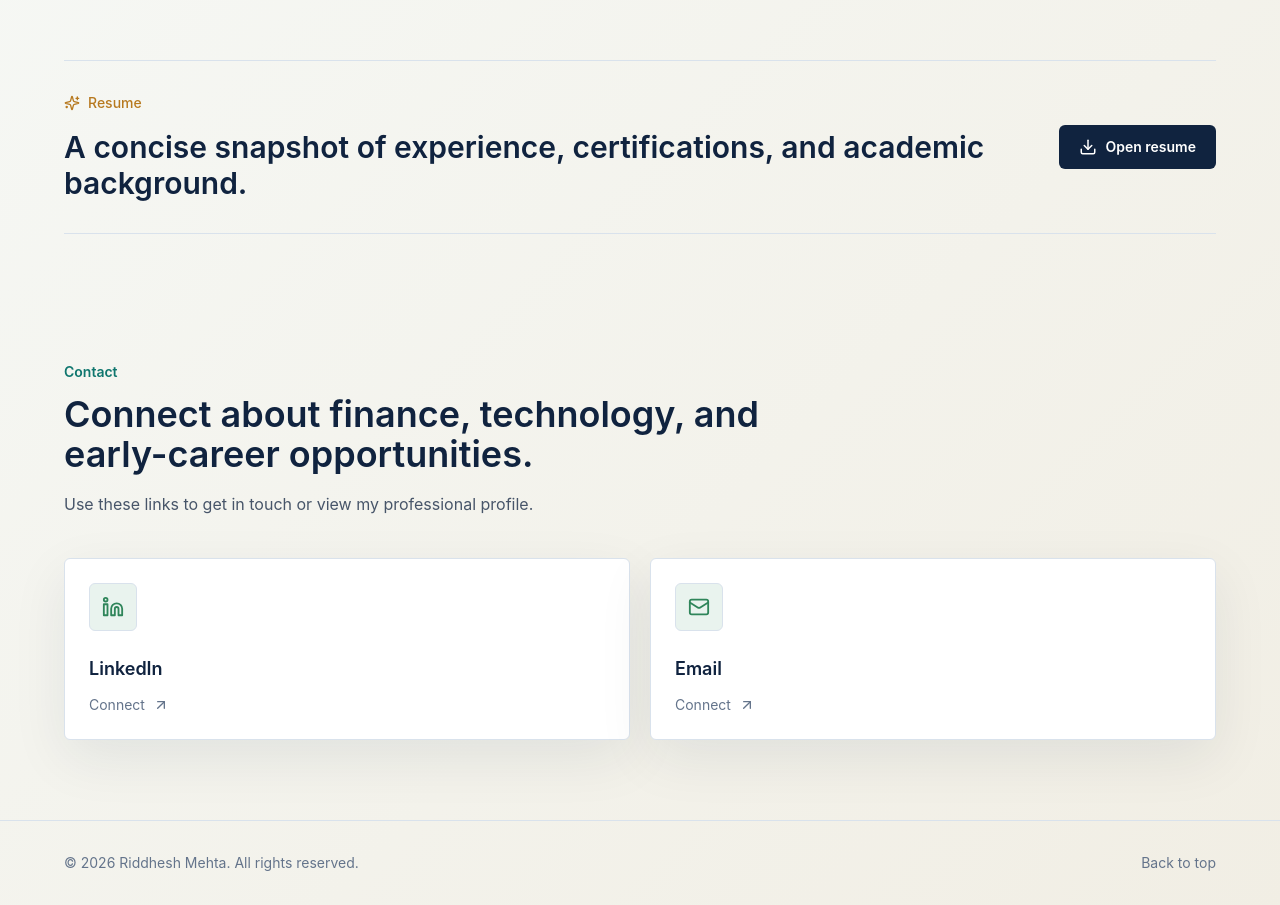
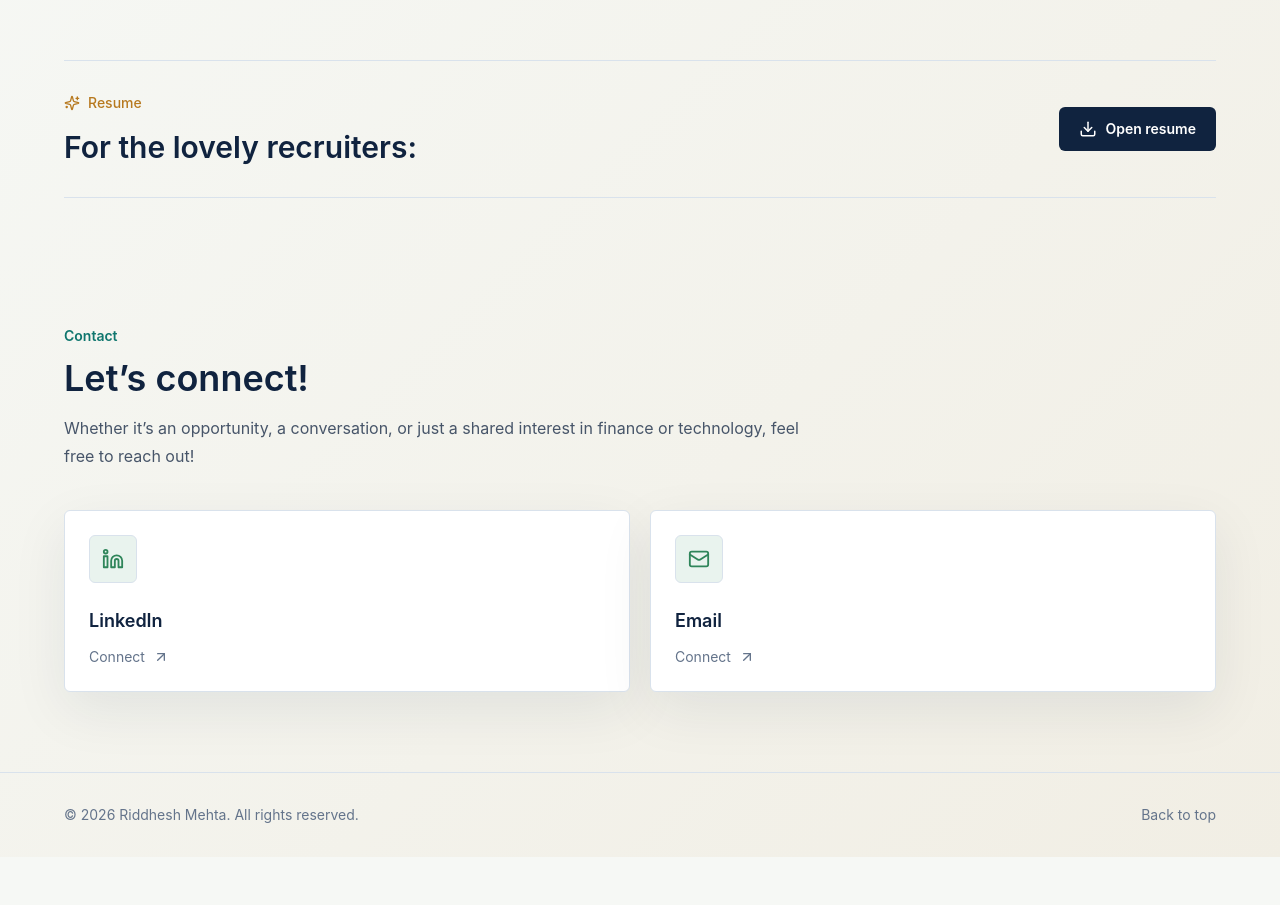
Before and after one commit to Riddheshinator/riddheshinator.github.io, a React (Vite) app: page / in a window 1280 px wide. Shown: the part 4060-4965 px from the top of the page. After the commit the page ends 4917 px from the top, so only its background shows below. Built offline with nearby package versions, Linux system fonts and the light colour scheme.

Commit message:
Update App.jsx

```diff
--- a/src/App.jsx
+++ b/src/App.jsx
@@ -499,7 +499,7 @@ function ResumeBand() {
           </p>
 
           <h2 className="mt-3 text-2xl font-semibold text-ink sm:text-3xl">
-            A concise snapshot of experience, certifications, and academic background.
+            For the lovely recruiters:
           </h2>
         </div>
 
@@ -523,8 +523,8 @@ function Contact() {
       <div className="mx-auto max-w-6xl">
         <SectionHeading
           eyebrow="Contact"
-          title="Connect about finance, technology, and early-career opportunities."
-          description="Use these links to get in touch or view my professional profile."
+          title="Let’s connect!"
+          description="Whether it’s an opportunity, a conversation, or just a shared interest in finance or technology, feel free to reach out!"
         />
 
         <div className="mt-10 grid gap-5 md:grid-cols-2">
```
